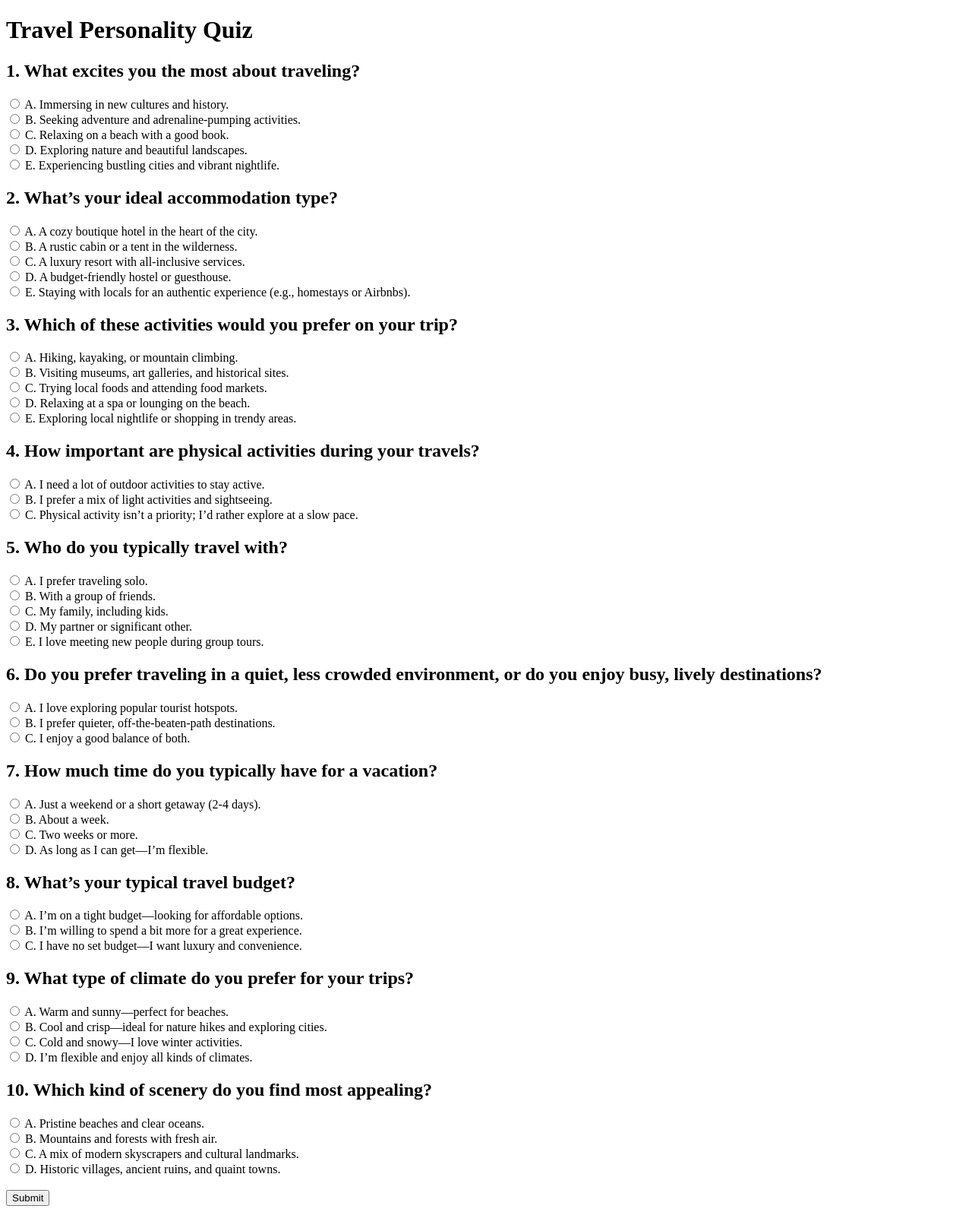
After one commit to Group-8-Travel-Itinerary/Travel-Itinerary, a Flask app: page /quiz in a window 1280 px wide. The commit adds this page. Shown: the whole page at 76% size. Run offline with Flask 3, Linux system fonts and the light colour scheme.

Commit message:
Added Gpt and displayed first response
created a quiz view and an output view for the 3 destinations
created the methods to ask the api to provide the destinations
used json format to store and display the output

```diff
--- a/app.py
+++ b/app.py
@@ -5,7 +5,9 @@ import json
 from bs4 import BeautifulSoup
 import requests
 from datetime import date, datetime
-from integrations import google_places, chat_gpt
+from integrations import openai
+from integrations import send_quiz_to_gpt
+
 
 # Creates a Flask app
 app = Flask(__name__)
@@ -15,3 +17,40 @@ app = Flask(__name__)
 def index():
     # Return the index page
     return render_template('index.html')
+
+# Quiz page test
+@app.route('/quiz', methods=['GET', 'POST'])
+def quiz():
+    if request.method == 'POST':
+        # Get user answers from the form
+        user_answers = [
+            request.form.get('answer1'),
+            request.form.get('answer2'),
+            request.form.get('answer3'),
+            request.form.get('answer4'),
+            request.form.get('answer5'),
+            request.form.get('answer6'),
+            request.form.get('answer7'),
+            request.form.get('answer8'),
+            request.form.get('answer9'),
+            request.form.get('answer10')
+        ]
+
+        # Combine user answers into a single message or format as needed
+        formatted_answers = ', '.join(user_answers)
+
+        # Inside the quiz() function after calling send_quiz_to_gpt
+        gpt_response = send_quiz_to_gpt(formatted_answers)
+
+        # Extract summary and destinations from the response
+        if 'error' in gpt_response:
+            flash(gpt_response['message'], 'error')
+            return redirect(url_for('index'))
+
+        summary = gpt_response.get('summary')
+        destinations = gpt_response.get('destinations', [])
+
+        # Render the response in a new template or display it on the same page
+        return render_template('quiz_response.html', summary=summary, destinations=destinations)
+
+    return render_template('quiz.html')  # Render the quiz form on GET request
--- a/templates/base.html
+++ b/templates/base.html
@@ -13,7 +13,7 @@
     <nav>
         <ul>
             <li><a href="{{ url_for('index') }}">Home</a></li>
-            <li><a href="{{ url_for('about') }}">About</a></li>
+
         </ul>
     </nav>
     <main>
--- /dev/null
+++ b/templates/quiz.html
@@ -0,0 +1,119 @@
+<!DOCTYPE html>
+<html lang="en">
+<head>
+    <meta charset="UTF-8">
+    <meta name="viewport" content="width=device-width, initial-scale=1.0">
+    <title>Travel Quiz</title>
+</head>
+<body>
+    <h1>Travel Personality Quiz</h1>
+    <form method="POST" action="{{ url_for('quiz') }}">
+        <h2>1. What excites you the most about traveling?</h2>
+        <input type="radio" id="question1a" name="answer1" value="A">
+        <label for="question1a">A. Immersing in new cultures and history.</label><br>
+        <input type="radio" id="question1b" name="answer1" value="B">
+        <label for="question1b">B. Seeking adventure and adrenaline-pumping activities.</label><br>
+        <input type="radio" id="question1c" name="answer1" value="C">
+        <label for="question1c">C. Relaxing on a beach with a good book.</label><br>
+        <input type="radio" id="question1d" name="answer1" value="D">
+        <label for="question1d">D. Exploring nature and beautiful landscapes.</label><br>
+        <input type="radio" id="question1e" name="answer1" value="E">
+        <label for="question1e">E. Experiencing bustling cities and vibrant nightlife.</label><br>
+
+        <h2>2. What’s your ideal accommodation type?</h2>
+        <input type="radio" id="question2a" name="answer2" value="A">
+        <label for="question2a">A. A cozy boutique hotel in the heart of the city.</label><br>
+        <input type="radio" id="question2b" name="answer2" value="B">
+        <label for="question2b">B. A rustic cabin or a tent in the wilderness.</label><br>
+        <input type="radio" id="question2c" name="answer2" value="C">
+        <label for="question2c">C. A luxury resort with all-inclusive services.</label><br>
+        <input type="radio" id="question2d" name="answer2" value="D">
+        <label for="question2d">D. A budget-friendly hostel or guesthouse.</label><br>
+        <input type="radio" id="question2e" name="answer2" value="E">
+        <label for="question2e">E. Staying with locals for an authentic experience (e.g., homestays or Airbnbs).</label><br>
+
+        <h2>3. Which of these activities would you prefer on your trip?</h2>
+        <input type="radio" id="question3a" name="answer3" value="A">
+        <label for="question3a">A. Hiking, kayaking, or mountain climbing.</label><br>
+        <input type="radio" id="question3b" name="answer3" value="B">
+        <label for="question3b">B. Visiting museums, art galleries, and historical sites.</label><br>
+        <input type="radio" id="question3c" name="answer3" value="C">
+        <label for="question3c">C. Trying local foods and attending food markets.</label><br>
+        <input type="radio" id="question3d" name="answer3" value="D">
+        <label for="question3d">D. Relaxing at a spa or lounging on the beach.</label><br>
+        <input type="radio" id="question3e" name="answer3" value="E">
+        <label for="question3e">E. Exploring local nightlife or shopping in trendy areas.</label><br>
+
+        <h2>4. How important are physical activities during your travels?</h2>
+        <input type="radio" id="question4a" name="answer4" value="A">
+        <label for="question4a">A. I need a lot of outdoor activities to stay active.</label><br>
+        <input type="radio" id="question4b" name="answer4" value="B">
+        <label for="question4b">B. I prefer a mix of light activities and sightseeing.</label><br>
+        <input type="radio" id="question4c" name="answer4" value="C">
+        <label for="question4c">C. Physical activity isn’t a priority; I’d rather explore at a slow pace.</label><br>
+
+        <h2>5. Who do you typically travel with?</h2>
+        <input type="radio" id="question5a" name="answer5" value="A">
+        <label for="question5a">A. I prefer traveling solo.</label><br>
+        <input type="radio" id="question5b" name="answer5" value="B">
+        <label for="question5b">B. With a group of friends.</label><br>
+        <input type="radio" id="question5c" name="answer5" value="C">
+        <label for="question5c">C. My family, including kids.</label><br>
+        <input type="radio" id="question5d" name="answer5" value="D">
+        <label for="question5d">D. My partner or significant other.</label><br>
+        <input type="radio" id="question5e" name="answer5" value="E">
+        <label for="question5e">E. I love meeting new people during group tours.</label><br>
+
+        <h2>6. Do you prefer traveling in a quiet, less crowded environment, or do you enjoy busy, lively destinations?</h2>
+        <input type="radio" id="question6a" name="answer6" value="A">
+        <label for="question6a">A. I love exploring popular tourist hotspots.</label><br>
+        <input type="radio" id="question6b" name="answer6" value="B">
+        <label for="question6b">B. I prefer quieter, off-the-beaten-path destinations.</label><br>
+        <input type="radio" id="question6c" name="answer6" value="C">
+        <label for="question6c">C. I enjoy a good balance of both.</label><br>
+
+        <h2>7. How much time do you typically have for a vacation?</h2>
+        <input type="radio" id="question7a" name="answer7" value="A">
+        <label for="question7a">A. Just a weekend or a short getaway (2-4 days).</label><br>
+        <input type="radio" id="question7b" name="answer7" value="B">
+        <label for="question7b">B. About a week.</label><br>
+        <input type="radio" id="question7c" name="answer7" value="C">
+        <label for="question7c">C. Two weeks or more.</label><br>
+        <input type="radio" id="question7d" name="answer7" value="D">
+        <label for="question7d">D. As long as I can get—I’m flexible.</label><br>
+
+        <h2>8. What’s your typical travel budget?</h2>
+        <input type="radio" id="question8a" name="answer8" value="A">
+        <label for="question8a">A. I’m on a tight budget—looking for affordable options.</label><br>
+        <input type="radio" id="question8b" name="answer8" value="B">
+        <label for="question8b">B. I’m willing to spend a bit more for a great experience.</label><br>
+        <input type="radio" id="question8c" name="answer8" value="C">
+        <label for="question8c">C. I have no set budget—I want luxury and convenience.</label><br>
+
+        <h2>9. What type of climate do you prefer for your trips?</h2>
+        <input type="radio" id="question9a" name="answer9" value="A">
+        <label for="question9a">A. Warm and sunny—perfect for beaches.</label><br>
+        <input type="radio" id="question9b" name="answer9" value="B">
+        <label for="question9b">B. Cool and crisp—ideal for nature hikes and exploring cities.</label><br>
+        <input type="radio" id="question9c" name="answer9" value="C">
+        <label for="question9c">C. Cold and snowy—I love winter activities.</label><br>
+        <input type="radio" id="question9d" name="answer9" value="D">
+        <label for="question9d">D. I’m flexible and enjoy all kinds of climates.</label><br>
+
+        <h2>10. Which kind of scenery do you find most appealing?</h2>
+        <input type="radio" id="question10a" name="answer10" value="A">
+        <label for="question10a">A. Pristine beaches and clear oceans.</label><br>
+        <input type="radio" id="question10b" name="answer10" value="B">
+        <label for="question10b">B. Mountains and forests with fresh air.</label><br>
+        <input type="radio" id="question10c" name="answer10" value="C">
+        <label for="question10c">C. A mix of modern skyscrapers and cultural landmarks.</label><br>
+        <input type="radio" id="question10d" name="answer10" value="D">
+        <label for="question10d">D. Historic villages, ancient ruins, and quaint towns.</label><br>
+
+        <br>
+        <input type="submit" value="Submit">
+    </form>
+
+
+</body>
+</html>
```
Also changed, not shown: gpt_instructions/quiz_instructions.txt (added, +72 -0 lines), integrations.py (+64 -4 lines), templates/quiz_response.html (added, +45 -0 lines).
